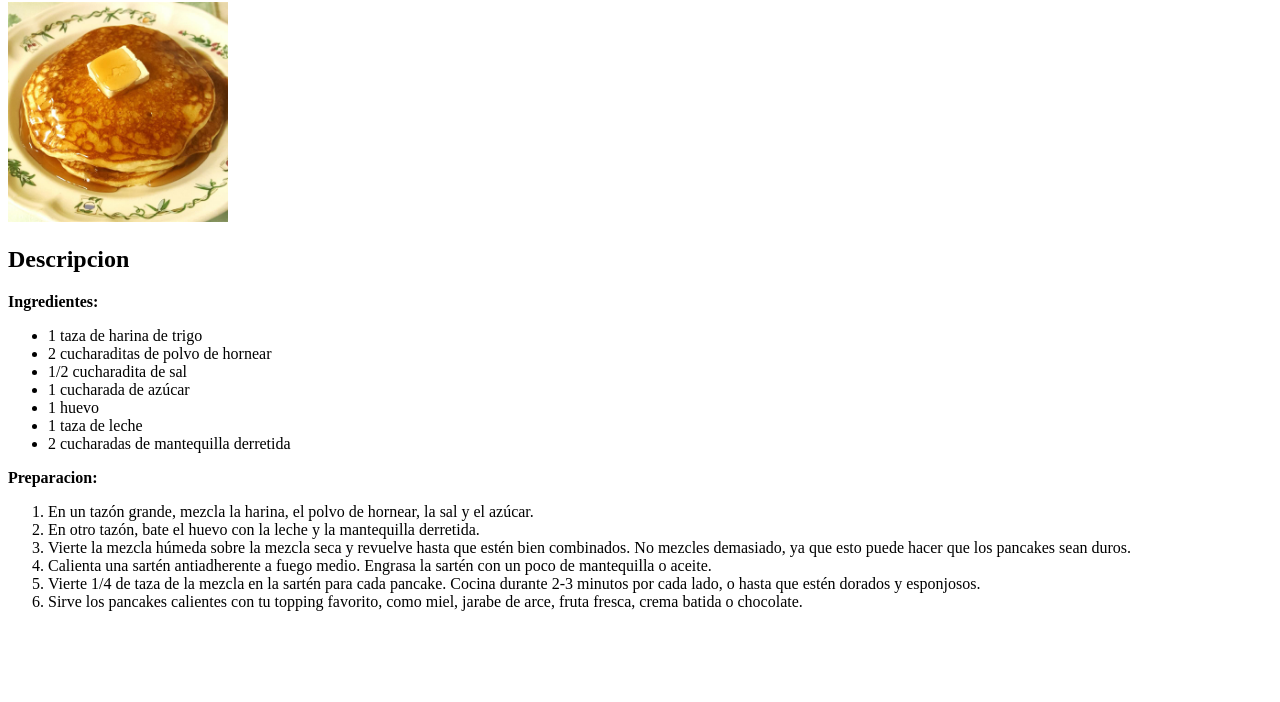
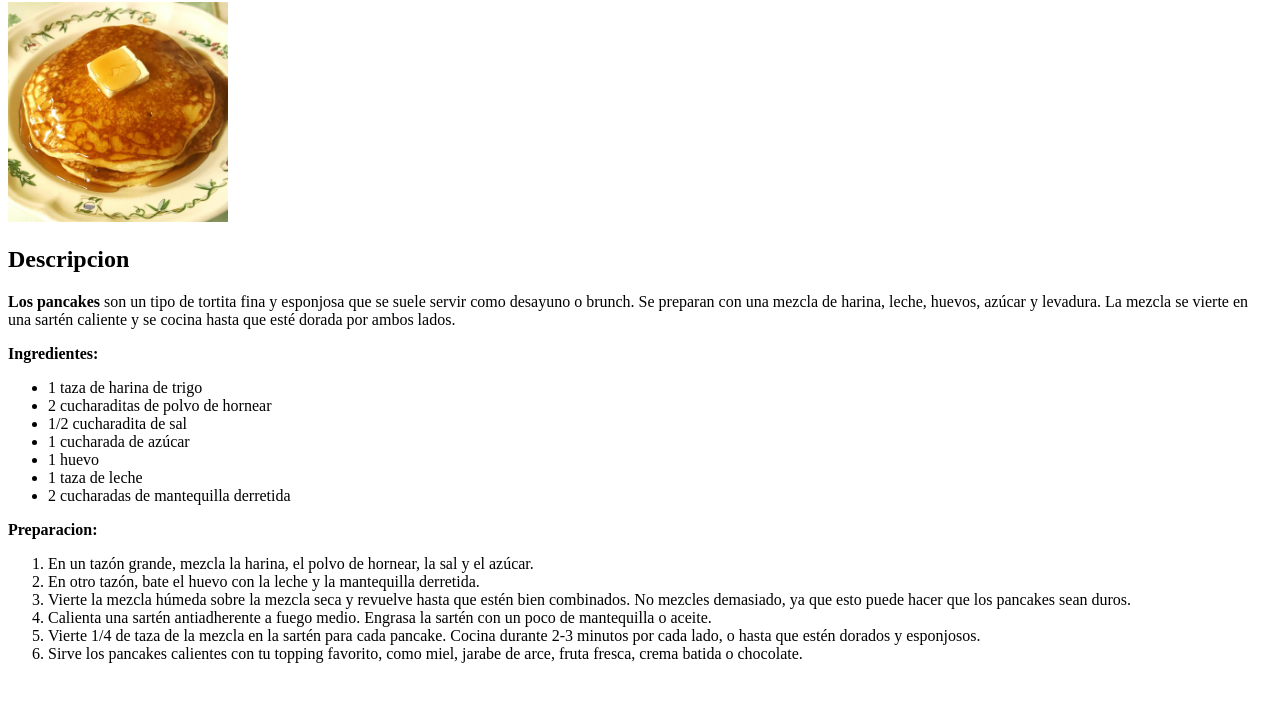
Before and after one commit to josediegon/odin-recipes, a plain HTML site: page recipes/pancakes.html in a window 1280 px wide. Shown: the part 78-780 px from the top of the page. Drawn offline with Linux system fonts and the light colour scheme.

Commit message:
la descripcion actualizada

```diff
--- a/recipes/pancakes.html
+++ b/recipes/pancakes.html
@@ -9,6 +9,11 @@
     <h1>Pancakes</h1>
     <img src="../img/pancakes.jpg" alt="Pancakes" height="220">
     <h2>Descripcion</h2>
+    <p>
+        <strong>Los pancakes</strong> son un tipo de tortita fina y esponjosa que se suele servir como desayuno o brunch.
+        Se preparan con una mezcla de harina, leche, huevos, azúcar y levadura.
+        La mezcla se vierte en una sartén caliente y se cocina hasta que esté dorada por ambos lados.
+    </p>
     <p>
         <strong>Ingredientes:</strong>
 
```
Also changed, not shown: recipes/lasagna.html (+5 -0 lines), recipes/tortilla.html (+4 -0 lines).
